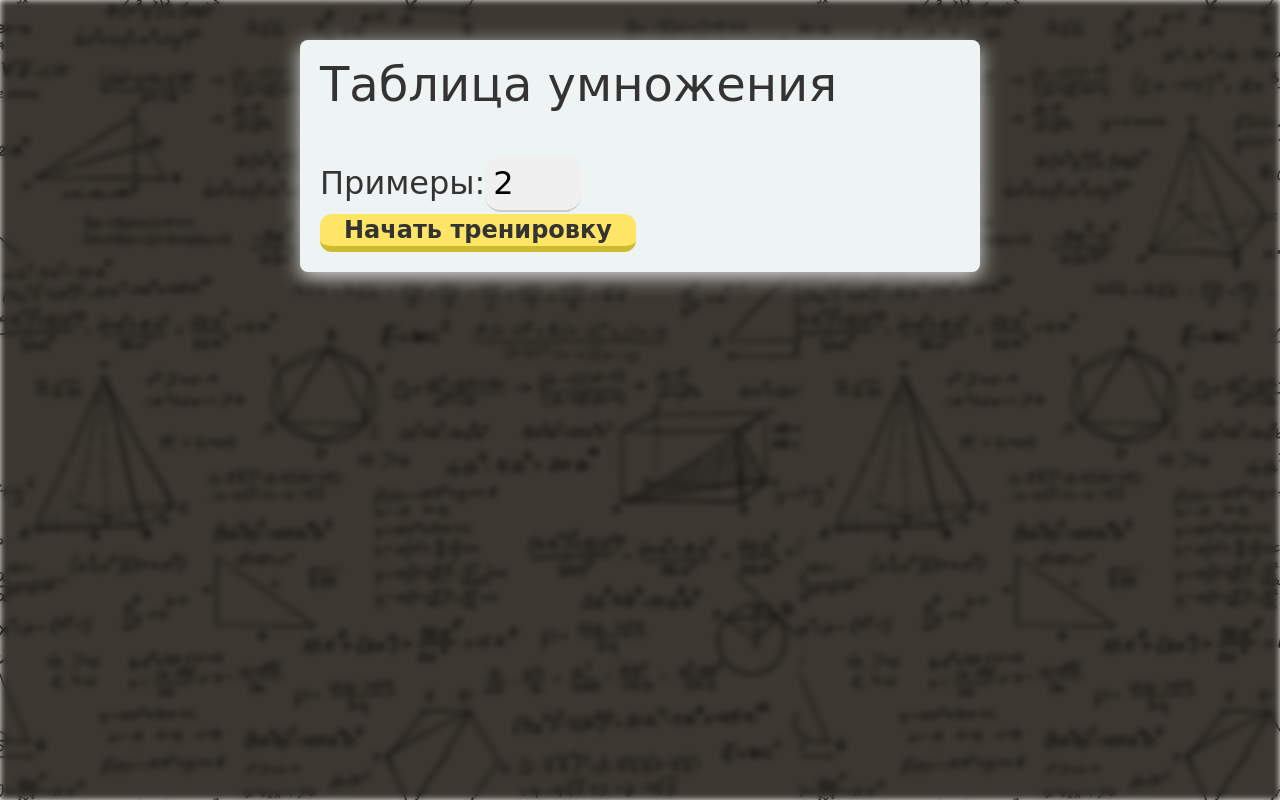
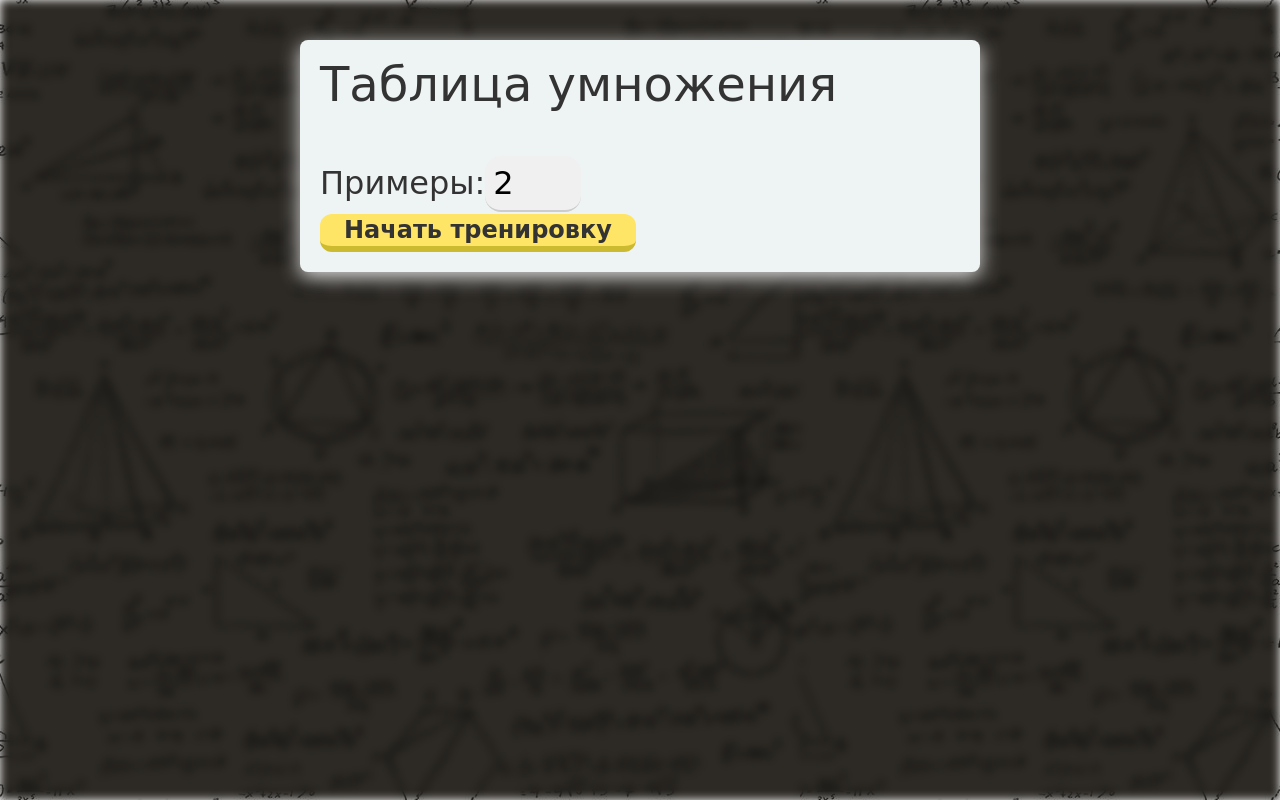
Before and after one commit to gkond/multab, a React (Create React App) app: page / in a window 1280 px wide. Built offline with nearby package versions, Linux system fonts and the light colour scheme.

Commit message:
Change background filter

```diff
--- a/src/components/App.module.css
+++ b/src/components/App.module.css
@@ -1,7 +1,6 @@
 .app {
   flex-grow: 1;
   padding: 40px 0;
-  backdrop-filter: blur(2px);
 }
 .app_content {
   position: relative;
@@ -15,5 +14,5 @@
   top: 0;
   width: 100%;
   height: 100%;
-  backdrop-filter: brightness(20%) sepia(50%) blur(3px);
+  backdrop-filter: brightness(15%) sepia(50%) blur(5px);
 }
```
